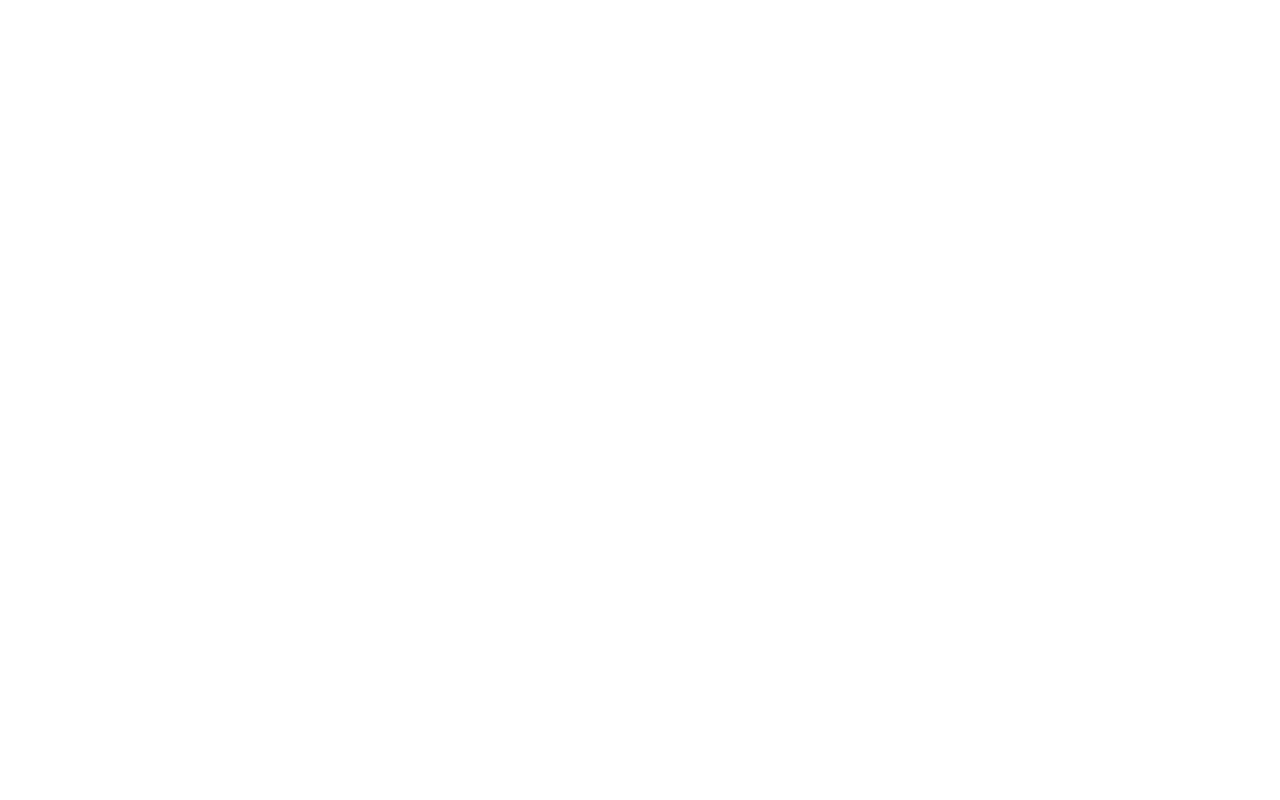
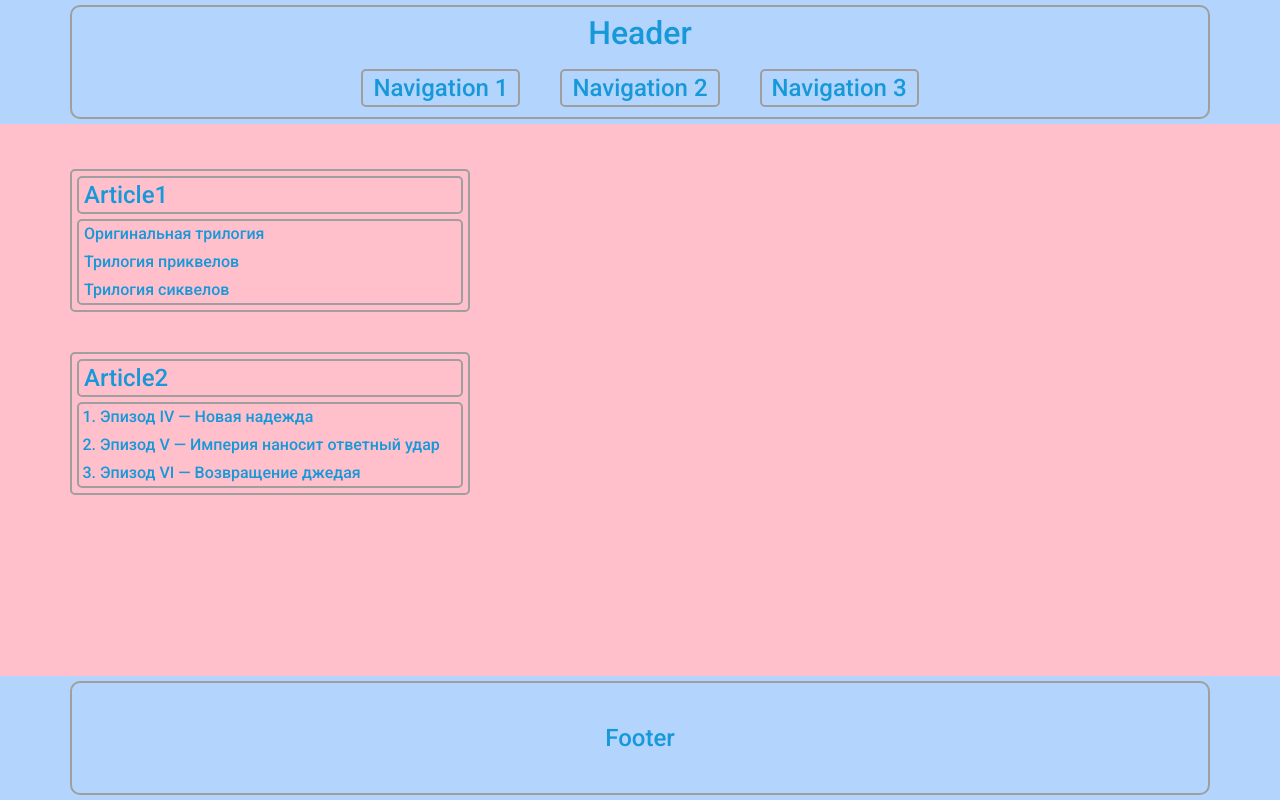
Before and after one commit to js-tasks-ru/htmlcss-20220919_mangecu, a website: page 02-dz0/01-semantic-mockup/solution.html in a window 1280 px wide. Drawn offline with Linux system fonts and the light colour scheme.

Commit message:
add html with semantic tags and style for it

```diff
--- a/02-dz0/01-semantic-mockup/solution.html
+++ b/02-dz0/01-semantic-mockup/solution.html
@@ -1,4 +1,58 @@
-<!DOCTYPE html>
+<!doctype html>
 <html lang="ru">
-    <!-- Ваше решение -->
+<head>
+   <meta charset="UTF-8">
+   <meta name="viewport"
+         content="width=device-width, user-scalable=no, initial-scale=1.0, maximum-scale=1.0, minimum-scale=1.0">
+   <meta http-equiv="X-UA-Compatible" content="ie=edge">
+   <link rel="stylesheet" href="style.css">
+   <title>Semantic MockUp</title>
+</head>
+<body>
+   <header class="header">
+      <div class="container">
+         <div class="header__wrap">
+            <h1>Header</h1>
+            <nav class="header__nav">
+               <ul class="header__nav-list">
+                  <li class="header__nav-item">
+                     <a href="#" class="header__nav-link">Navigation 1</a>
+                  </li>
+                  <li class="header__nav-item">
+                     <a href="#" class="header__nav-link">Navigation 2</a>
+                  </li>
+                  <li class="header__nav-item">
+                     <a href="#" class="header__nav-link">Navigation 3</a>
+                  </li>
+               </ul>
+            </nav>
+         </div>
+      </div>
+   </header>
+   <main class="main">
+      <div class="main__wrap container">
+         <article class="main__article">
+            <h2>Article1</h2>
+            <ul class="article__list1">
+               <li class="article__item">Оригинальная трилогия</li>
+               <li class="article__item">Трилогия приквелов</li>
+               <li class="article__item">Трилогия сиквелов</li>
+            </ul>
+         </article>
+         <article class="main__article">
+            <h2>Article2</h2>
+            <ol class="article__list2">
+               <li class="article__item">Эпизод IV — Новая надежда</li>
+               <li class="article__item">Эпизод V — Империя наносит ответный удар</li>
+               <li class="article__item">Эпизод VI — Возвращение джедая</li>
+            </ol>
+         </article>
+      </div>
+   </main>
+   <footer class="footer">
+      <div class="footer__wrap container">
+         Footer
+      </div>
+   </footer>
+</body>
 </html>
--- /dev/null
+++ b/02-dz0/01-semantic-mockup/style.sass
@@ -0,0 +1,144 @@
+/* Normalize styles */
+*
+   padding: 0
+   margin: 0
+   border: 0
+
+*,
+*:before,
+*:after
+   -moz-box-sizing: border-box
+   -webkit-box-sizing: border-box
+   box-sizing: border-box
+
+\:focus,
+\:active
+   outline: none
+
+a:focus,
+a:active
+   outline: none
+
+nav,
+footer,
+header,
+aside
+   display: block
+
+html,
+body
+   height: 100%
+   width: 100%
+   font-size: 100%
+   line-height: 1
+   font-size: 14px
+   -ms-text-size-adjust: 100%
+   -moz-text-size-adjust: 100%
+   -webkit-text-size-adjust: 100%
+
+input, button, textarea
+   font-family: inherit
+
+input::-ms-clear
+   display: none
+
+button
+   cursor: pointer
+
+button::-moz-focus-inner
+   padding: 0
+   border: 0
+
+a,
+a:visited
+   text-decoration: none
+
+a:hover
+   text-decoration: none
+
+ul li
+   list-style: none
+
+img
+   vertical-align: top
+
+h1, h2, h3, h4, h5, h6
+   font-size: inherit
+   font-weight: 400
+/*-----------------------------*/
+@import url('https://fonts.googleapis.com/css2?family=Roboto:wght@500&display=swap')
+*
+   font-family: 'Roboto', sans-serif
+   color: #1698D9
+
+body
+   display: flex
+   flex-direction: column
+   justify-content: space-between
+
+.container
+   max-width: 1140px
+   margin: 0 auto
+.header
+   background-color: #b3d4fc
+   padding: 5px
+   .header__wrap
+      border: 2px solid #9f9f9f
+      border-radius: 10px
+      padding: 10px 0
+      h1
+         text-align: center
+         font-size: 32px
+         margin-bottom: 20px
+      .header__nav
+         text-align: center
+         .header__nav-list
+            display: flex
+            justify-content: center
+            .header__nav-item
+               border: 2px solid #9f9f9f
+               border-radius: 5px
+               padding: 5px
+               &:not(:last-child)
+                  margin-right: 40px
+               .header__nav-link
+                  font-size: 24px
+                  padding: 5px
+.main
+   background-color: pink
+   padding: 5px
+   height: 100%
+   .main__wrap
+      .main__article
+         border: 2px solid #9f9f9f
+         border-radius: 5px
+         padding: 5px
+         width: 400px
+         margin-top: 40px
+         h2
+            font-size: 24px
+            border: 2px solid #9f9f9f
+            border-radius: 5px
+            padding: 5px
+            margin-bottom: 5px
+         .article__list1,
+         .article__list2
+            border: 2px solid #9f9f9f
+            border-radius: 5px
+            padding: 5px
+            .article__item
+               font-size: 16px
+               &:not(:last-child)
+                  margin-bottom: 12px
+         .article__list2
+            padding-left: 21px
+
+.footer
+   background-color: #b3d4fc
+   padding: 5px
+   .footer__wrap
+      border: 2px solid #9f9f9f
+      border-radius: 10px
+      font-size: 24px
+      text-align: center
+      padding: 43px 0
```
Also changed, not shown: 02-dz0/01-semantic-mockup/style.css (added), 1 other file.
